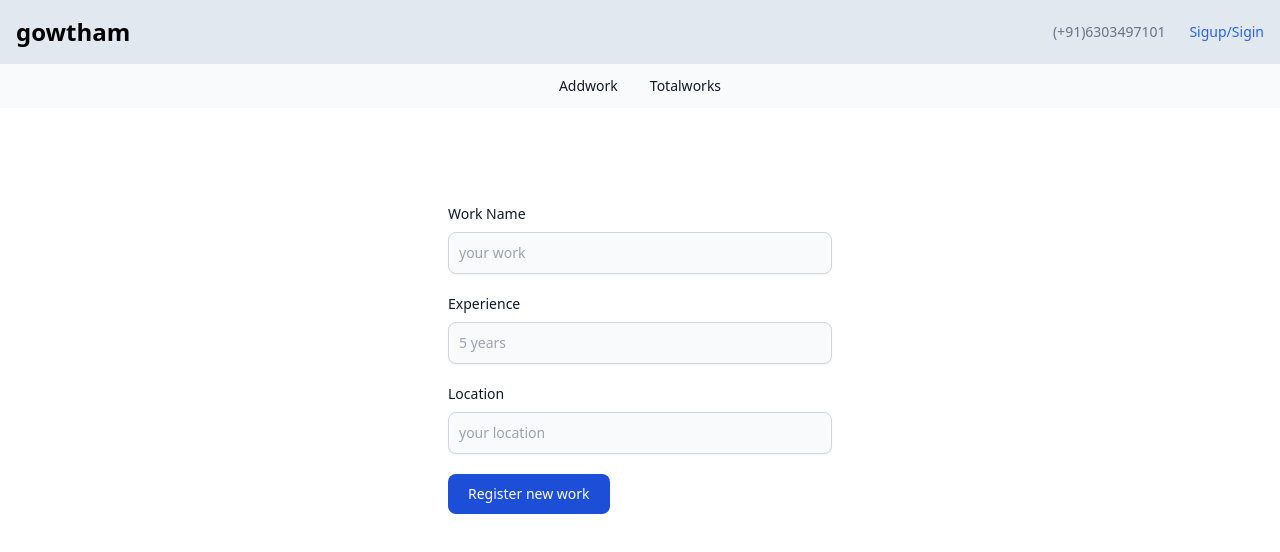
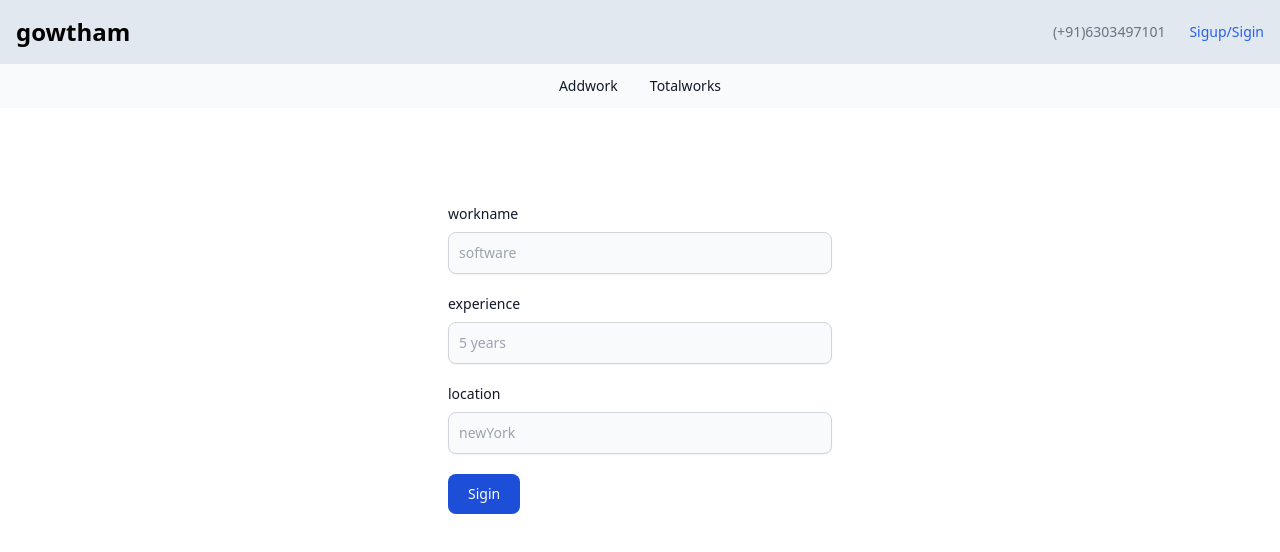
Before and after one commit to gowthamazmeera09/daily-work-frontend, a React (Create React App) app: page /Addwork in a window 1280 px wide. Shown: the top 552 px of the page. Built offline with nearby package versions, Linux system fonts and the light colour scheme.

Commit message:
work adding to the user successfull here

```diff
--- a/src/pages/Addwork.jsx
+++ b/src/pages/Addwork.jsx
@@ -1,94 +1,69 @@
-import React, { useState } from 'react';
+
+import React, { useState } from 'react'
 import { API_URL } from '../data/Apiurl';
 
 function Addwork() {
-    const [workname, setWorkName] = useState('');
-    const [experience, setExperience] = useState('');
-    const [location, setLocation] = useState('');
+    const [workname,setWorkName] = useState("");
+    const [experience,setExperience] = useState("");
+    const [location,setLocation] = useState("");
 
-    const handleAddWorkSubmit = async (e) => {
+    const handlesubmit = async(e)=>{
         e.preventDefault();
+        try {
 
-       try {
-        const token = localStorage.getItem("loginToken");
-        const userId = localStorage.getItem("userId");
+            const Token = localStorage.getItem("loginToken");
+            const userid = localStorage.getItem("userId");
 
-        if(!token || !userId){
-          alert('user not authenticated');
-          console.log("user not found")
+            if(!Token || !userid){
+                alert("user not authenticated");
             }
 
-        const formData = new FormData();
-        formData.append('workname',workname)
-        formData.append('experience',experience);
-        formData.append('location',location);
 
-        const response = await fetch(`${API_URL}work/addwork/${userId}`, {
-          method: 'POST',
+
+            const responce = await fetch(`${API_URL}work/addwork/${userid}`,{
+                method:'post',
                 headers:{
-            Authorization: `Bearer ${token}`,
+                    'Token':`${Token}`,
                     'Content-Type': 'application/json'
                 },
-          body: formData
-        })
-        const data = await response.json();
+                body: JSON.stringify({workname,experience,location})
+            });
+            const data = await  responce.json();
 
-        if(response.ok){
+        if(responce.ok){
           alert("work added successfully");
           console.log(data)
         }
+
 
         } catch (error) {
             console.error(error);
             alert("something went wrong")
         }
-    };
-
+    }
   return (
     <div>
-            <form className="max-w-sm mx-auto my-24" onSubmit={handleAddWorkSubmit}>
-                <div className="mb-5">
-                    <label htmlFor="workname" className="block mb-2 text-sm font-medium text-gray-900 dark:text-white">Work Name</label>
-                    <input
-                        type="text"
-                        name="workname"
-                        value={workname}
-                        onChange={(e) => setWorkName(e.target.value)}
-                        className="shadow-sm bg-gray-50 border border-gray-300 text-gray-900 text-sm rounded-lg focus:ring-blue-500 focus:border-blue-500 block w-full p-2.5 dark:bg-gray-700 dark:border-gray-600 dark:placeholder-gray-400 dark:text-white dark:focus:ring-blue-500 dark:focus:border-blue-500 dark:shadow-sm-light"
-                        placeholder="your work"
-                        required
-                    />
+        <form class="max-w-sm mx-auto my-24" onSubmit={handlesubmit}>
+
+                <div class="mb-5">
+                    <label for="workname" class="block mb-2 text-sm font-medium text-gray-900 dark:text-white">workname</label>
+                    <input type="text" name='workname' value={workname} onChange={(e) => setWorkName(e.target.value)} class="shadow-sm bg-gray-50 border border-gray-300 text-gray-900 text-sm rounded-lg focus:ring-blue-500 focus:border-blue-500 block w-full p-2.5 dark:bg-gray-700 dark:border-gray-600 dark:placeholder-gray-400 dark:text-white dark:focus:ring-blue-500 dark:focus:border-blue-500 dark:shadow-sm-light" placeholder="software" required />
                 </div>
-                <div className="mb-5">
-                    <label htmlFor="experience" className="block mb-2 text-sm font-medium text-gray-900 dark:text-white">Experience</label>
-                    <input
-                        type="text"
-                        name="experience"
-                        value={experience}
-                        onChange={(e) => setExperience(e.target.value)}
-                        className="shadow-sm bg-gray-50 border border-gray-300 text-gray-900 text-sm rounded-lg focus:ring-blue-500 focus:border-blue-500 block w-full p-2.5 dark:bg-gray-700 dark:border-gray-600 dark:placeholder-gray-400 dark:text-white dark:focus:ring-blue-500 dark:focus:border-blue-500 dark:shadow-sm-light"
-                        placeholder="5 years"
-                        required
-                    />
+                <div class="mb-5">
+                    <label for="experience" class="block mb-2 text-sm font-medium text-gray-900 dark:text-white">experience</label>
+                    <input type="text" name='experience' value={experience} onChange={(e) => setExperience(e.target.value)} class="shadow-sm bg-gray-50 border border-gray-300 text-gray-900 text-sm rounded-lg focus:ring-blue-500 focus:border-blue-500 block w-full p-2.5 dark:bg-gray-700 dark:border-gray-600 dark:placeholder-gray-400 dark:text-white dark:focus:ring-blue-500 dark:focus:border-blue-500 dark:shadow-sm-light" placeholder="5 years" required />
                 </div>
-                <div className="mb-5">
-                    <label htmlFor="location" className="block mb-2 text-sm font-medium text-gray-900 dark:text-white">Location</label>
-                    <input
-                        type="text"
-                        name="location"
-                        value={location}
-                        onChange={(e) => setLocation(e.target.value)}
-                        className="shadow-sm bg-gray-50 border border-gray-300 text-gray-900 text-sm rounded-lg focus:ring-blue-500 focus:border-blue-500 block w-full p-2.5 dark:bg-gray-700 dark:border-gray-600 dark:placeholder-gray-400 dark:text-white dark:focus:ring-blue-500 dark:focus:border-blue-500 dark:shadow-sm-light"
-                        placeholder="your location"
-                        required
-                    />
+                <div class="mb-5">
+                    <label for="location" class="block mb-2 text-sm font-medium text-gray-900 dark:text-white">location</label>
+                    <input type="text" name='location' value={location} onChange={(e) => setLocation(e.target.value)} class="shadow-sm bg-gray-50 border border-gray-300 text-gray-900 text-sm rounded-lg focus:ring-blue-500 focus:border-blue-500 block w-full p-2.5 dark:bg-gray-700 dark:border-gray-600 dark:placeholder-gray-400 dark:text-white dark:focus:ring-blue-500 dark:focus:border-blue-500 dark:shadow-sm-light" placeholder="newYork" required />
                 </div>
-                <button type="submit" className="text-white bg-blue-700 hover:bg-blue-800 focus:ring-4 focus:outline-none focus:ring-blue-300 font-medium rounded-lg text-sm px-5 py-2.5 text-center dark:bg-blue-600 dark:hover:bg-blue-700 dark:focus:ring-blue-800">
-                    Register new work
-                </button>
+
+                <button type="submit" class="text-white bg-blue-700 hover:bg-blue-800 focus:ring-4 focus:outline-none focus:ring-blue-300 font-medium rounded-lg text-sm px-5 py-2.5 text-center dark:bg-blue-600 dark:hover:bg-blue-700 dark:focus:ring-blue-800">Sigin</button>
+
+
             </form>
     </div>
-    );
+  )
 }
 
-export default Addwork;
+export default Addwork
```
Lines whose indentation alone changed are shown as unchanged.
